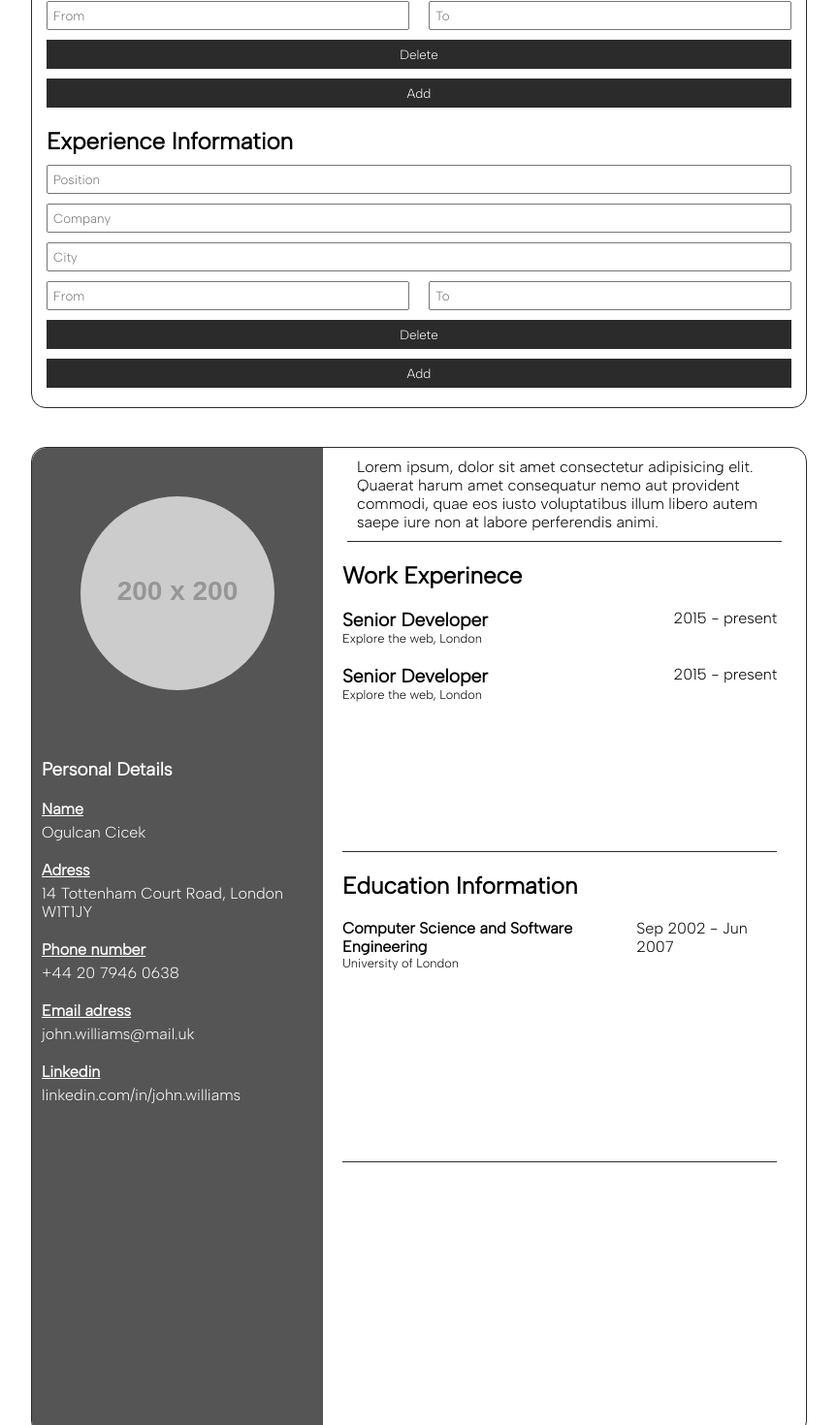
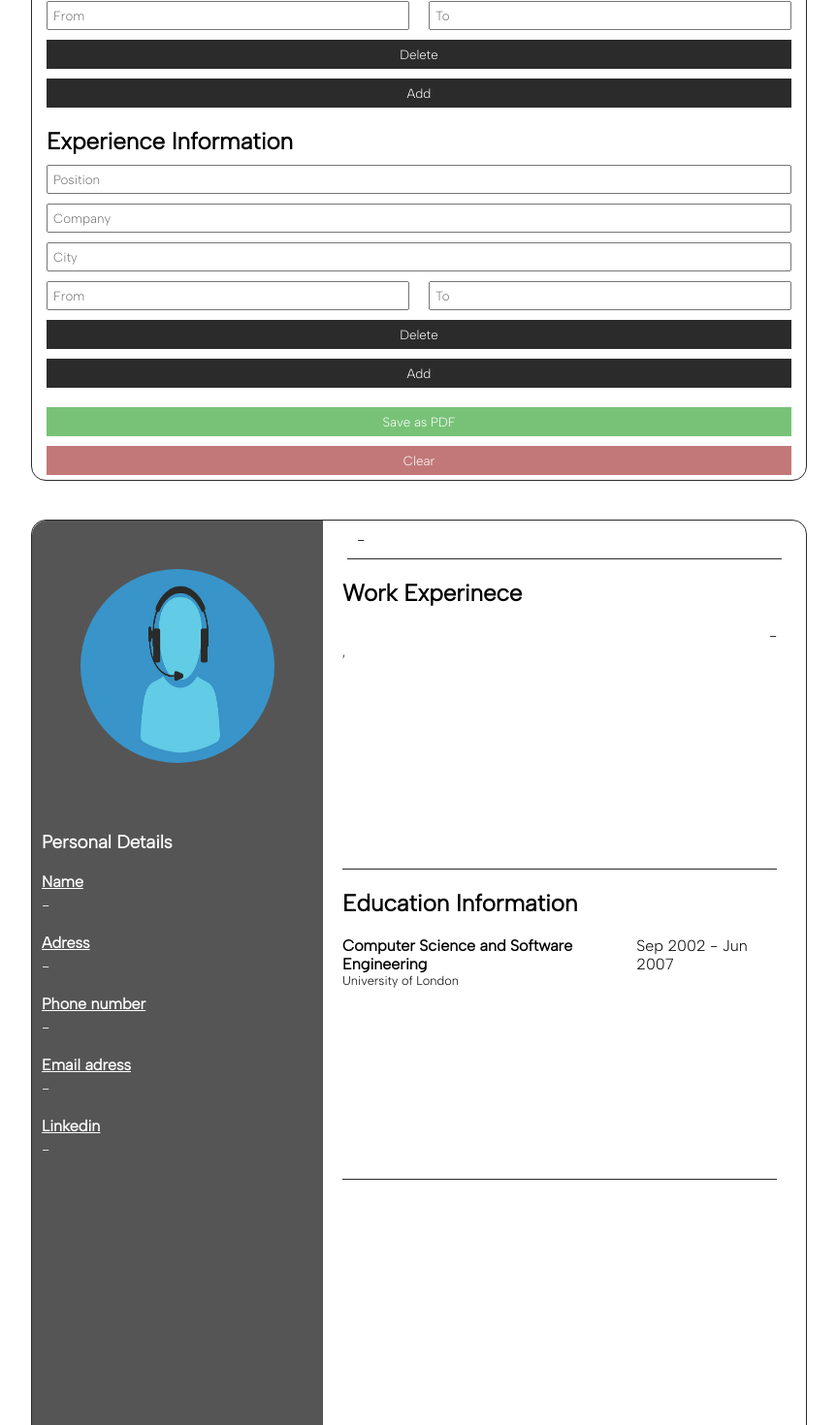
Before and after one commit to ogulcancicek/cv-project, a React (Create React App) app: page / in a window 1280 px wide. Shown: the part 680-2150 px from the top of the page at 97% size, without its empty margins (208-1071 px from the left). Built offline with nearby package versions, Linux system fonts and the light colour scheme.

Commit message:
button functionalities

```diff
--- a/src/App.js
+++ b/src/App.js
@@ -8,13 +8,61 @@ import './styles/app.css';
 
 class App extends React.Component {
 
+  constructor(props) {
+    super(props);
+
+    this.state = {
+      personalInfo: {
+        fullname: '-',
+        adress: '-',
+        phoneNumber: '-',
+        email: '-',
+        linkedin: '-',
+        description: '-',
+      },
+      workExperiences: [{
+        position: '-',
+        company: '-',
+        city: '-',
+        'work-from': 'from',
+        'work-to': 'to',
+      }],
+      educationInfo: [],
+    }
+
+    this.onChange = this.onChange.bind(this);
+  }
+
+  onChange = (e) => {
+    const personalInfoTitles = ['fullname', 'adress', 'phoneNumber', 'email', 'linkedin', 'description'];
+    const workExperienceTitle = ['position', 'company', 'city', 'work-from', 'work-to'];
+
+    const input = e.target;
+    const inputName = input.name;
+    const inputValue = input.value;
+
+    if(personalInfoTitles.includes(inputName)) {
+      let newPersonalInfo = this.state.personalInfo;
+      newPersonalInfo[inputName] = inputValue;
+      this.setState({
+        personalInfo: newPersonalInfo,
+      })
+    }else if(workExperienceTitle.includes(inputName)){
+      let newWorkExperinece = this.state.workExperiences;
+      newWorkExperinece[inputName] = inputValue;
+      this.setState({
+        workExperiences: newWorkExperinece,
+      })
+    }
+  }
+
   render() {
     return (
       <>
       <Header />
       <div className="content-container">
-        <Form />
-        <Cvview />
+        <Form onChange={this.onChange} />
+        <Cvview personalInfo={this.state.personalInfo} workExperience={this.state.workExperiences}/>
       </div>
       <Footer />
       </>
--- a/src/components/Cvview.js
+++ b/src/components/Cvview.js
@@ -1,5 +1,6 @@
 import React from "react";
 import '../styles/app.css';
+import imgPlaceholder from '../images/cv-img-placeholder.jpeg';
 
 class Cvview extends React.Component {
 
@@ -7,52 +8,44 @@ class Cvview extends React.Component {
         return (
             <div className="cv-view-container">
                 <div className="personal-info-container">
-                    <img src="http://via.placeholder.com/200x200" alt="http://via.placeholder.com/200x200" className="cv-image"/>
-
+                    <img src={imgPlaceholder} alt='Alt' className="cv-image"/>
                     <div className="personal-details">
                         <h3 className="sidebar-section-title">Personal Details</h3>
                         <div className="detail-container">
                             <h4 className="sidebar-title">Name</h4>
-                            <p className="sidebar-detail">Ogulcan Cicek</p>
+                            <p className="sidebar-detail">{this.props.personalInfo.fullname}</p>
                         </div>
                         <div className="detail-container">
                             <h4 className="sidebar-title">Adress</h4>
-                            <p className="sidebar-detail">14 Tottenham Court Road, London W1T1JY</p>
+                            <p className="sidebar-detail">{this.props.personalInfo.adress}</p>
                         </div>
                         <div className="detail-container">
                             <h4 className="sidebar-title">Phone number</h4>
-                            <p className="sidebar-detail">+44 20 7946 0638</p>
+                            <p className="sidebar-detail">{this.props.personalInfo.phoneNumber}</p>
                         </div>
                         <div className="detail-container">
                             <h4 className="sidebar-title">Email adress</h4>
-                            <p className="sidebar-detail">john.williams@mail.uk</p>
+                            <p className="sidebar-detail">{this.props.personalInfo.email}</p>
                         </div>
                         <div className="detail-container">
                             <h4 className="sidebar-title">Linkedin</h4>
-                            <p className="sidebar-detail">linkedin.com/in/john.williams</p>
+                            <p className="sidebar-detail">{this.props.personalInfo.linkedin}</p>
                         </div>
                     </div>
                 </div>
 
                 <div className="cv-right-side">
                     <div className="cv-personal-description">
-                        Lorem ipsum, dolor sit amet consectetur adipisicing elit. Quaerat harum amet consequatur nemo aut provident commodi, quae eos iusto voluptatibus illum libero autem saepe iure non at labore perferendis animi.
+                        {this.props.personalInfo.description}
                     </div>
                     <div className="work-experience">
                         <h2 className="detail-info-title">Work Experinece</h2>
                         <div className="sub-work-exp-container">
                             <div className="sub-work-exp-header">
-                                <h4 className="work-exp-item-title">Senior Developer</h4>
-                                <p className="from-to-info">2015 - present</p>
+                                <h4 className="work-exp-item-title">{this.props.workExperience.position}</h4>
+                                <p className="from-to-info">{this.props.workExperience['work-from']} - {this.props.workExperience['work-to']}</p>
                             </div>
-                            <p className="company-and-city">Explore the web, London</p>
-                        </div>
-                        <div className="sub-work-exp-container">
-                            <div className="sub-work-exp-header">
-                                <h4 className="work-exp-item-title">Senior Developer</h4>
-                                <p className="from-to-info">2015 - present</p>
-                            </div>
-                            <p className="company-and-city">Explore the web, London</p>
+                            <p className="company-and-city">{this.props.workExperience.company}, {this.props.workExperience.city}</p>
                         </div>
                     </div>
 
--- /dev/null
+++ b/src/components/EducationInfoForm.js
@@ -0,0 +1,19 @@
+import React from "react";
+
+export default class EducationInfoForm extends React.Component {
+    render() {
+        return(
+            <div className="single-education-info-form" data-key={this.props.dataKey}>
+                <input type="text" name="uni-name" placeholder="University Name" />
+                <input type="text" name="city" placeholder="City" />
+                <input type="text" name="degree" id="degree" placeholder="Degree"/>
+                <input type="text" name="subject" id="subject" placeholder="Subject"/>
+                <div className="year-form-container flex-input-cont">
+                    <input type="text" name="from" placeholder="From" />
+                    <input type="text" name="to" placeholder="To" />
+                </div>
+                <button className="school-remove option-buttons">Delete</button>
+            </div>
+        );
+    }
+}
--- a/src/components/Footer.js
+++ b/src/components/Footer.js
@@ -5,7 +5,7 @@ class Footer extends React.Component {
     render() {
         return(
             <footer>
-                <p class="footer-text">Copyright © 2022
+                <p className="footer-text">Copyright © 2022
                     <a href="https://github.com/ogulcancicek" className="footer-link">
                         ogulcancicek
                     </a>
--- a/src/components/Form.js
+++ b/src/components/Form.js
@@ -1,50 +1,66 @@
 import React from "react";
+import WorkExperienceForm from "./WorkExperienceForm";
+import EducationInfoForm from "./EducationInfoForm";
 import '../styles/app.css';
 
 class Form extends React.Component {
+
+    constructor(props) {
+        super(props);
+
+        this.state = {
+            workFormCounter: [1],
+            educationInfoCounter: [1],
+        }
+
+        this.addNewWorkForm = this.addNewWorkForm.bind(this);
+    }
+
+    addNewWorkForm = (e) => {
+        const temp = [...this.state.workFormCounter];
+        if (temp.length === 3) return;
+        temp.push(1);
+        this.setState({workFormCounter: temp});
+    }
+
+    addNewEducationForm = () => {
+        const temp = [...this.state.educationInfoCounter];
+        if(temp.length >= 3) return;
+        temp.push(1);
+        this.setState({educationInfoCounter: temp});
+    }
 
     render() {
         return (
             <div className="form-container">
                 <section className="personal-info-form">
                     <h2 className="form-title">Personal Information</h2>
-                    <div className="fullname-form-container flex-input-cont">
-                        <input type="text" name="firstname" placeholder="First name" />
-                        <input type="text" name="lastname" placeholder="Last name" />
-                    </div>
-                    <input type="text" name="worktitle" placeholder="Title" />
+                    <input type="text" name="fullname" placeholder="Name" onChange={this.props.onChange}/>
                     <input type="file" id="upload-img" name="img" accept="image/*" />
-                    <input type="text" name="adress" placeholder="Adress" />
-                    <input type="tel" id="phone" name="phone" placeholder="Phone number" pattern="[0-9]{3}-[0-9]{3}-[0-9]{4}"></input>
-                    <input type="email" name="email" id="email" placeholder="Email"/>
-                    <textarea name="description" id="" cols="30" rows="5" placeholder="Description"></textarea>
+                    <input type="text" name="adress" placeholder="Adress" onChange={this.props.onChange}/>
+                    <input type="tel" id="phone" name="phoneNumber" placeholder="Phone number" pattern="[0-9]{3}-[0-9]{3}-[0-9]{4}" onChange={this.props.onChange}></input>
+                    <input type="email" name="email" id="email" placeholder="Email" onChange={this.props.onChange}/>
+                    <input type="text" name="linkedin" placeholder="Linkedin" onChange={this.props.onChange}/>
+                    <textarea name="description" id="" cols="30" rows="5" placeholder="Description" onChange={this.props.onChange}></textarea>
                 </section>
 
                 <section className="education-info-form">
                     <h2 className="form-title">Education Information</h2>
-                    <input type="text" name="uni-name" placeholder="University Name" />
-                    <input type="text" name="city" placeholder="City" />
-                    <input type="email" name="degree" id="degree" placeholder="Degree"/>
-                    <input type="email" name="subject" id="subject" placeholder="Subject"/>
-                    <div className="year-form-container flex-input-cont">
-                        <input type="text" name="from" placeholder="From" />
-                        <input type="text" name="to" placeholder="To" />
-                    </div>
-                    <button className="school-remove option-buttons">Delete</button>
-                    <button className="school-add option-buttons">Add</button>
+                    {this.state.educationInfoCounter.map( (_, index) => <EducationInfoForm key={index} dataKey={index} onChange={this.props.onChange} />)}
+                    <button className="school-add option-buttons" onClick={this.addNewEducationForm}>Add</button>
                 </section>
 
                 <section className="experience-info-form">
                     <h2 className="form-title">Experience Information</h2>
-                    <input type="text" name="position" placeholder="Position" />
-                    <input type="text" name="company" placeholder="Company" />
-                    <input type="text" name="city" placeholder="City" />
-                    <div className="year-form-container flex-input-cont">
-                        <input type="text" name="from" placeholder="From" />
-                        <input type="text" name="to" placeholder="To" />
-                    </div>
-                    <button className="school-remove option-buttons">Delete</button>
-                    <button className="school-add option-buttons">Add</button>
+                    {this.state.workFormCounter.map( (_, index) => < WorkExperienceForm key={index} dataKey={index} onChange={this.props.onChange} /> )}
+                    <button className="work-add option-buttons" onClick={this.addNewWorkForm}>Add</button>
+
+
+                </section>
+
+                <section className="form-options">
+                    <button type="submit" className="save-btn option-buttons ">Save as PDF</button>
+                    <button className="form-clear-btn option-buttons ">Clear</button>
                 </section>
             </div>
         );
--- /dev/null
+++ b/src/components/WorkExperienceForm.js
@@ -0,0 +1,19 @@
+import React from "react";
+
+export default class WorkExperienceForm extends React.Component {
+
+    render() {
+        return (
+            <div className="single-work-exp-form" data-key={this.props.dataKey}>
+                <input type="text" name="position" placeholder="Position" onChange={this.props.onChange}/>
+                <input type="text" name="company" placeholder="Company" onChange={this.props.onChange}/>
+                <input type="text" name="city" placeholder="City"  onChange={this.props.onChange}/>
+                <div className="year-form-container flex-input-cont">
+                    <input type="text" name="work-from" placeholder="From"  onChange={this.props.onChange}/>
+                    <input type="text" name="work-to" placeholder="To"  onChange={this.props.onChange}/>
+                </div>
+                <button className="work-remove option-buttons" onClick={this.props.removeLastExperienceForm}>Delete</button>
+            </div>
+        );
+    }
+}
--- a/src/styles/app.css
+++ b/src/styles/app.css
@@ -83,8 +83,33 @@ textarea{
     cursor: pointer;
 }
 
-.experience-info-form > .school-add{
+.experience-info-form > .work-add{
     margin-bottom: 20px;
+}
+
+.single-work-exp-form{
+    display: flex;
+    flex-direction: column;
+    gap: 10px;
+}
+
+.single-education-info-form{
+    display: flex;
+    flex-direction: column;
+    gap: 10px;
+}
+
+.form-options{
+    margin-top: 0 !important;
+    margin-bottom: 5px;
+}
+
+.save-btn{
+    background-color: rgb(120, 194, 120);
+}
+
+.form-clear-btn{
+    background-color: rgb(194, 120, 120);
 }
 
 .cv-view-container{
```
Also changed, not shown: src/images/cv-img-placeholder.jpeg (added).
